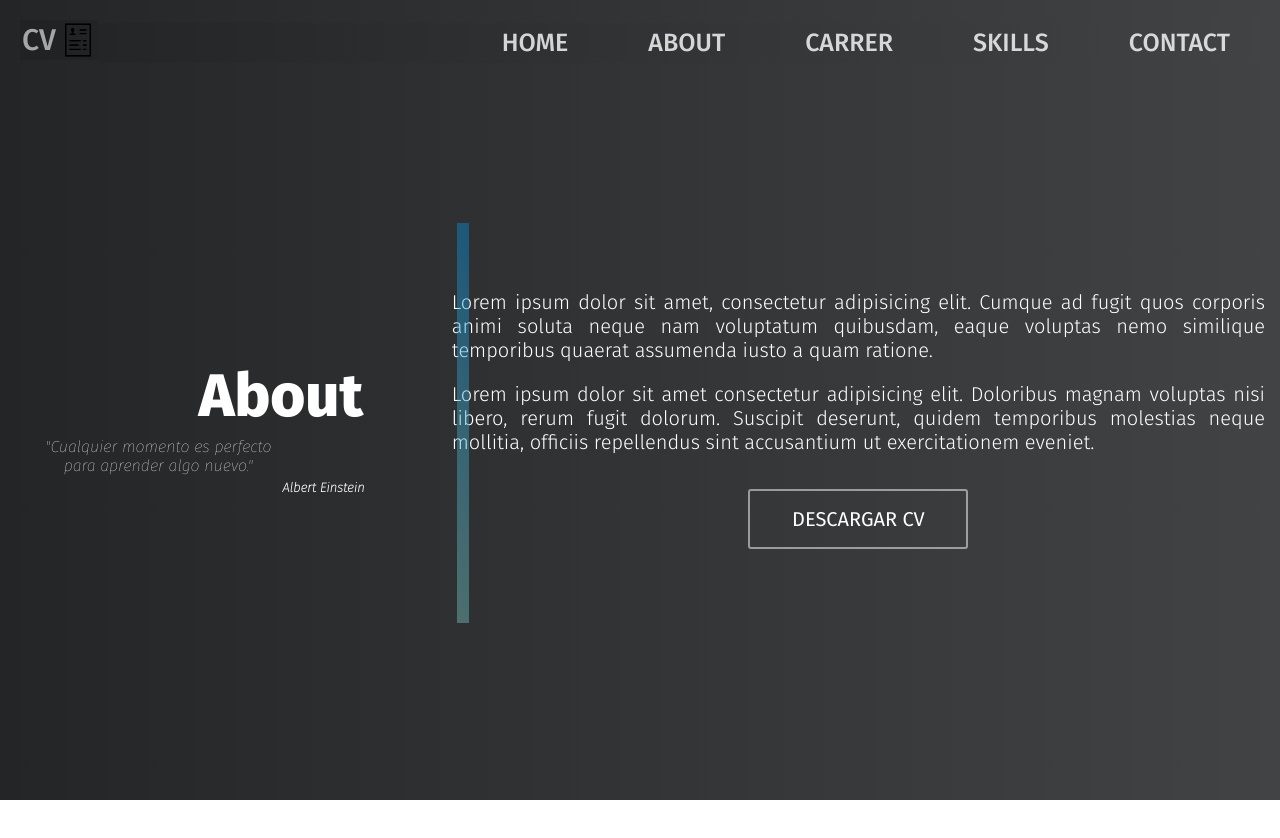
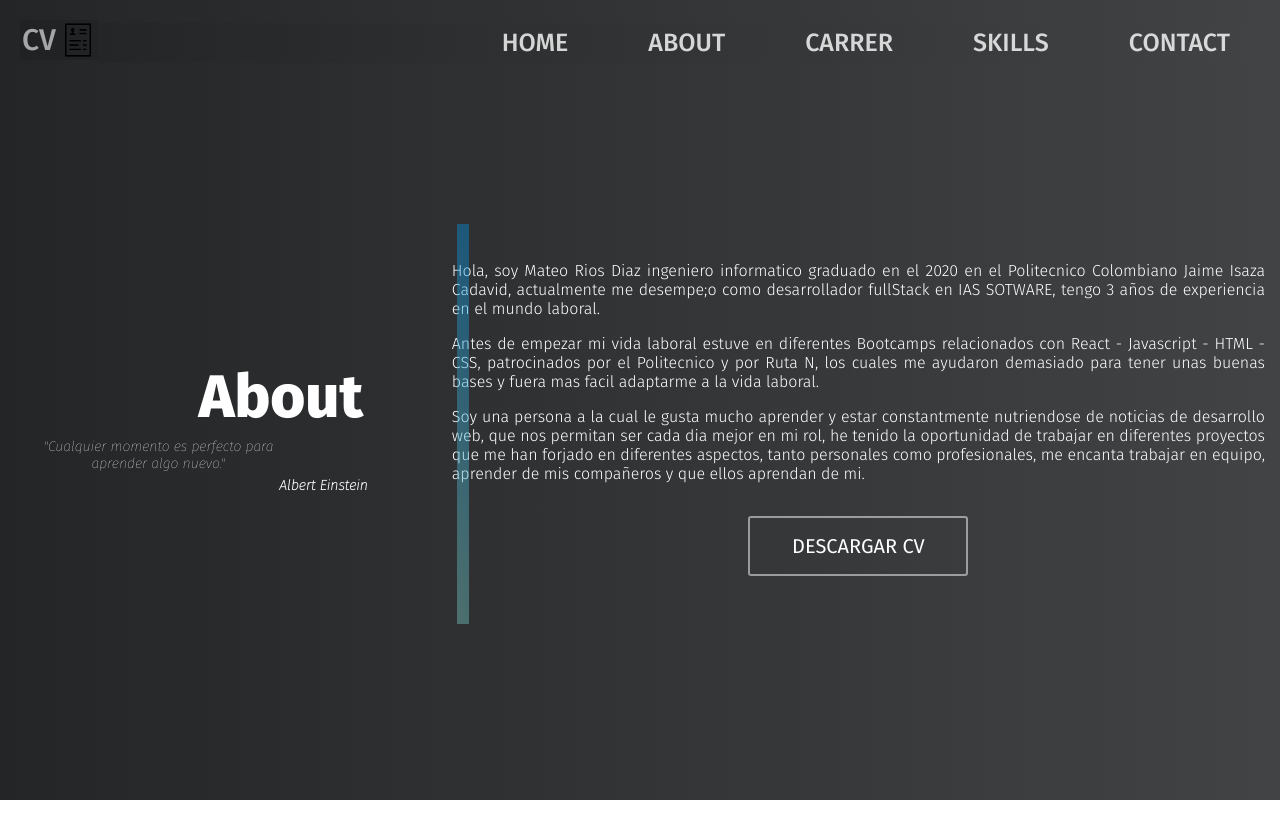
Before and after one commit to MateoRiosd93/portfolio-mateo, a React (Create React App) app: page /about in a window 1280 px wide. Shown: the top 838 px of the page. Built offline with nearby package versions, Linux system fonts and the light colour scheme.

Commit message:
Se agrega texto about, detalles en estilos

```diff
--- a/src/modules/about/About.js
+++ b/src/modules/about/About.js
@@ -23,16 +23,25 @@ const About = () => {
       <div className="container-text-btn">
         <div className="container-text-about">
           <p className="text-about">
-            Lorem ipsum dolor sit amet, consectetur adipisicing elit. Cumque ad
-            fugit quos corporis animi soluta neque nam voluptatum quibusdam,
-            eaque voluptas nemo similique temporibus quaerat assumenda iusto a
-            quam ratione.
+            Hola, soy Mateo Rios Diaz ingeniero informatico graduado en el 2020
+            en el Politecnico Colombiano Jaime Isaza Cadavid, actualmente me
+            desempe;o como desarrollador fullStack en IAS SOTWARE, tengo 3 años
+            de experiencia en el mundo laboral.
           </p>
           <p className="text-about">
-            Lorem ipsum dolor sit amet consectetur adipisicing elit. Doloribus
-            magnam voluptas nisi libero, rerum fugit dolorum. Suscipit deserunt,
-            quidem temporibus molestias neque mollitia, officiis repellendus
-            sint accusantium ut exercitationem eveniet.
+            Antes de empezar mi vida laboral estuve en diferentes Bootcamps
+            relacionados con React - Javascript - HTML - CSS, patrocinados por
+            el Politecnico y por Ruta N, los cuales me ayudaron demasiado para
+            tener unas buenas bases y fuera mas facil adaptarme a la vida
+            laboral.
+          </p>
+          <p className="text-about">
+            Soy una persona a la cual le gusta mucho aprender y estar
+            constantmente nutriendose de noticias de desarrollo web, que nos
+            permitan ser cada dia mejor en mi rol, he tenido la oportunidad de
+            trabajar en diferentes proyectos que me han forjado en diferentes
+            aspectos, tanto personales como profesionales, me encanta trabajar
+            en equipo, aprender de mis compañeros y que ellos aprendan de mi.
           </p>
         </div>
         <div className="container-btn-cv">
--- a/src/modules/about/about.css
+++ b/src/modules/about/about.css
@@ -19,7 +19,7 @@
 
 .title-about{
     font-family     : var(--font_family);
-    font-size       : var(--profesion_size);
+    font-size       : var(--name_size);
     font-weight     : var(--profesion_weight);
     color           : white;
     position        : relative;
@@ -45,7 +45,7 @@
 
 .phrase-about{
     font-family : var(--font_family);
-    font-size   : var(--phrase_size);
+    font-size   : 14px;
     font-weight : var(--phrase_weight);
     font-style  : italic;
     text-align  : center;
@@ -55,7 +55,7 @@
 
 .author-phrase{
     font-family : var(--font_family);
-    font-size   : 13px;
+    font-size   : 14px;
     font-weight : bold;
     font-style  : italic;
     color       : white;
@@ -72,12 +72,12 @@
 
 .text-about{
     font-family     : var(--font_family);
-    font-size       : var(--text_size);
+    font-size       : 16px;
     font-weight     : 300;
     text-align      : justify;
-    letter-spacing  : -0.8px;
+    letter-spacing  : .5px;
     color           : white;
-    margin          : 10px 0px;
+    margin          : 8px 0px;
 }
 
 .container-button{
--- a/src/modules/carrer/carrer.css
+++ b/src/modules/carrer/carrer.css
@@ -19,7 +19,7 @@
 
 .title-carrer{
     font-family     : var(--font_family);
-    font-size       : var(--profesion_size);
+    font-size       : var(--name_size);
     font-weight     : var(--profesion_weight);
     color           : white;
     position        : relative;
@@ -45,7 +45,7 @@
 
 .phrase-carrer{
     font-family : var(--font_family);
-    font-size   : var(--phrase_size);
+    font-size   : 14px;
     font-weight : var(--phrase_weight);
     font-style  : italic;
     text-align  : center;
@@ -64,8 +64,8 @@
 
 .text-carrer{
     font-family     : var(--font_family);
-    font-size       : var(--text_size);
-    font-weight     : 300;
+    font-size       : 18px;
+    font-weight     : 400;
     text-align      : justify;
     letter-spacing  : -0.8px;
     color           : white;
--- a/src/modules/contact/contact.css
+++ b/src/modules/contact/contact.css
@@ -19,7 +19,7 @@
 
 .title-contact{
     font-family     : var(--font_family);
-    font-size       : var(--profesion_size);
+    font-size       : var(--name_size);
     font-weight     : var(--profesion_weight);
     color           : white;
     position        : relative;
@@ -45,7 +45,7 @@
 
 .phrase-contact{
     font-family : var(--font_family);
-    font-size   : var(--phrase_size);
+    font-size   : 14px;
     font-weight : var(--phrase_weight);
     font-style  : italic;
     text-align  : center;
--- a/src/modules/no-found/noFound.css
+++ b/src/modules/no-found/noFound.css
@@ -45,7 +45,7 @@
 
 .phrase-no-found{
     font-family : var(--font_family);
-    font-size   : var(--phrase_size);
+    font-size   : 14px;
     font-weight : var(--phrase_weight);
     font-style  : italic;
     text-align  : center;
--- a/src/modules/skills/skills.css
+++ b/src/modules/skills/skills.css
@@ -19,7 +19,7 @@
 
 .title-skills{
     font-family     : var(--font_family);
-    font-size       : var(--profesion_size);
+    font-size       : var(--name_size);
     font-weight     : var(--profesion_weight);
     color           : white;
     position        : relative;
@@ -45,7 +45,7 @@
 
 .phrase-skills{
     font-family : var(--font_family);
-    font-size   : var(--phrase_size);
+    font-size   : 14px;
     font-weight : var(--phrase_weight);
     font-style  : italic;
     text-align  : center;
```
